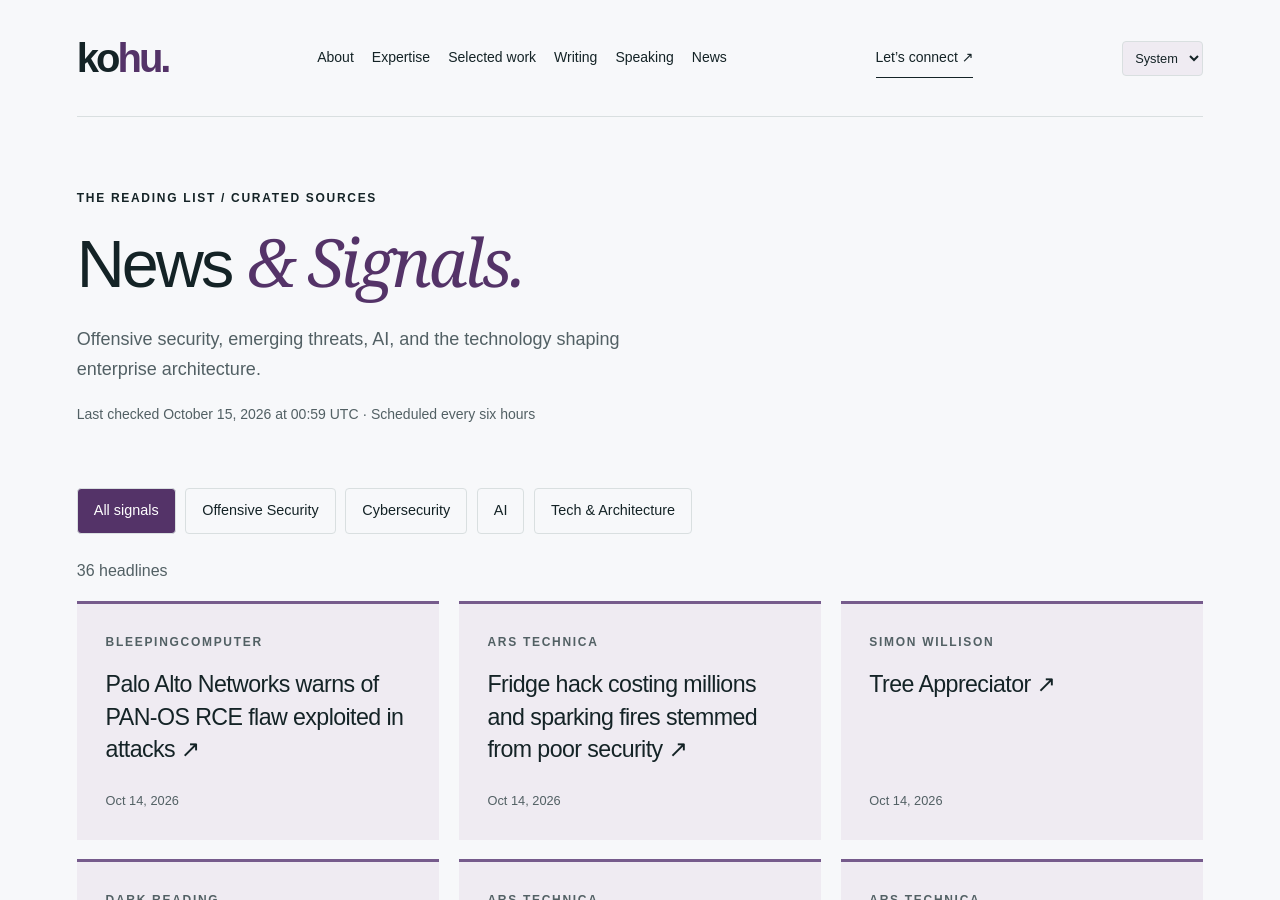
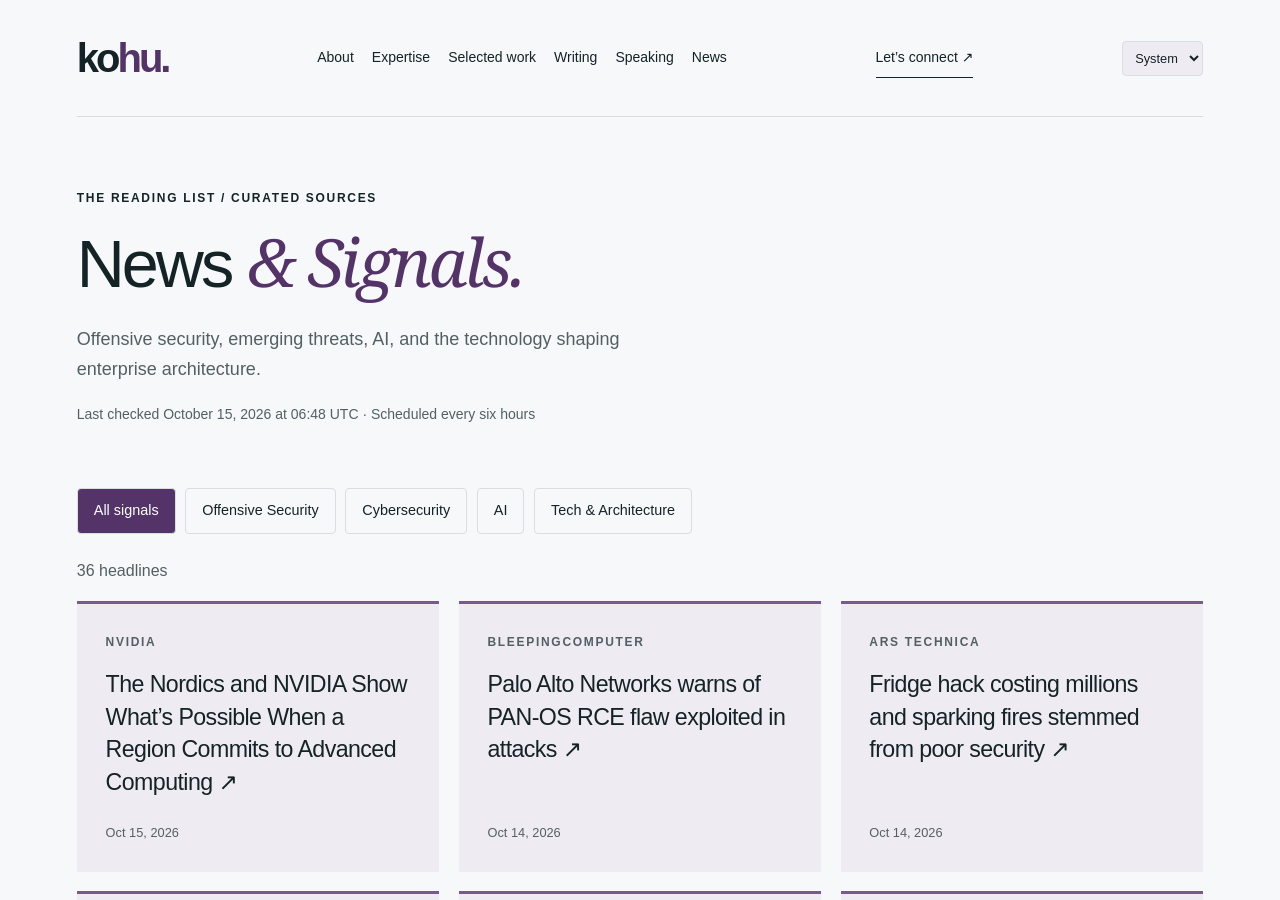
Before and after one commit to hntk/hntk.github.io, a Jekyll site: the page built from news/index.html, in a window 1280 px wide and 900 px high. Built offline with Jekyll 4.4.1, drawn with Linux system fonts in a browser that asks for light colours; part of the change alters nothing that is shown; some of the changed text lies outside the part shown.

Commit message:
Refresh News and Signals

```diff
--- a/_data/news.json
+++ b/_data/news.json
@@ -1,6 +1,14 @@
 {
-  "updated": "2026-10-15T00:59:58.433492+00:00",
+  "updated": "2026-10-15T06:48:23.271486+00:00",
   "items": [
+    {
+      "title": "The Nordics and NVIDIA Show What’s Possible When a Region Commits to Advanced Computing",
+      "url": "https://blogs.nvidia.com/blog/nordics-technology-ecosystem/",
+      "published": "2026-10-15T05:00:12+00:00",
+      "source": "NVIDIA",
+      "source_id": "nvidia",
+      "category": "ai"
+    },
     {
       "title": "Palo Alto Networks warns of PAN-OS RCE flaw exploited in attacks",
       "url": "https://www.bleepingcomputer.com/news/security/palo-alto-networks-warns-of-pan-os-rce-flaw-exploited-in-attacks/",
@@ -202,14 +210,6 @@
       "category": "tech-architecture"
     },
     {
-      "title": "All Systems Go: Global PC App Ecosystem Ready for NVIDIA RTX Spark",
-      "url": "https://blogs.nvidia.com/blog/local-ai-rtx-spark-laptops-software-updates/",
-      "published": "2026-10-13T12:00:49+00:00",
-      "source": "NVIDIA",
-      "source_id": "nvidia",
-      "category": "ai"
-    },
-    {
       "title": "Simulating student learning for better AI tutoring",
       "url": "https://www.microsoft.com/en-us/research/blog/simulating-student-learning-for-better-ai-tutoring/",
       "published": "2026-10-12T16:00:00+00:00",
@@ -295,79 +295,79 @@
       "id": "ars-technica",
       "name": "Ars Technica",
       "status": "ok",
-      "last_success": "2026-10-15T00:59:58.433492+00:00"
+      "last_success": "2026-10-15T06:48:23.271486+00:00"
     },
     {
       "id": "bleepingcomputer",
       "name": "BleepingComputer",
       "status": "ok",
-      "last_success": "2026-10-15T00:59:58.433492+00:00"
+      "last_success": "2026-10-15T06:48:23.271486+00:00"
     },
     {
       "id": "cloudflare",
       "name": "Cloudflare",
       "status": "ok",
-      "last_success": "2026-10-15T00:59:58.433492+00:00"
+      "last_success": "2026-10-15T06:48:23.271486+00:00"
     },
     {
       "id": "dark-reading",
       "name": "Dark Reading",
       "status": "ok",
-      "last_success": "2026-10-15T00:59:58.433492+00:00"
+      "last_success": "2026-10-15T06:48:23.271486+00:00"
     },
     {
       "id": "hugging-face",
       "name": "Hugging Face",
       "status": "ok",
-      "last_success": "2026-10-15T00:59:58.433492+00:00"
+      "last_success": "2026-10-15T06:48:23.271486+00:00"
     },
     {
       "id": "microsoft-research",
       "name": "Microsoft Research",
       "status": "ok",
-      "last_success": "2026-10-15T00:59:58.433492+00:00"
+      "last_success": "2026-10-15T06:48:23.271486+00:00"
     },
     {
       "id": "nvidia",
       "name": "NVIDIA",
       "status": "ok",
-      "last_success": "2026-10-15T00:59:58.433492+00:00"
+      "last_success": "2026-10-15T06:48:23.271486+00:00"
     },
     {
       "id": "portswigger",
       "name": "PortSwigger Research",
       "status": "ok",
-      "last_success": "2026-10-15T00:59:58.433492+00:00"
+      "last_success": "2026-10-15T06:48:23.271486+00:00"
     },
     {
       "id": "schneier",
       "name": "Schneier on Security",
       "status": "ok",
-      "last_success": "2026-10-15T00:59:58.433492+00:00"
+      "last_success": "2026-10-15T06:48:23.271486+00:00"
     },
     {
       "id": "simon-willison",
       "name": "Simon Willison",
       "status": "ok",
-      "last_success": "2026-10-15T00:59:58.433492+00:00"
+      "last_success": "2026-10-15T06:48:23.271486+00:00"
     },
     {
       "id": "specterops",
       "name": "SpecterOps",
       "status": "ok",
-      "last_success": "2026-10-15T00:59:58.433492+00:00"
+      "last_success": "2026-10-15T06:48:23.271486+00:00"
     },
     {
       "id": "trail-of-bits",
       "name": "Trail of Bits",
       "status": "ok",
-      "last_success": "2026-10-15T00:59:58.433492+00:00"
+      "last_success": "2026-10-15T06:48:23.271486+00:00"
     },
     {
       "id": "wired",
       "name": "WIRED Security",
       "status": "ok",
-      "last_success": "2026-10-15T00:59:58.433492+00:00"
+      "last_success": "2026-10-15T06:48:23.271486+00:00"
     }
   ]
 }
```
